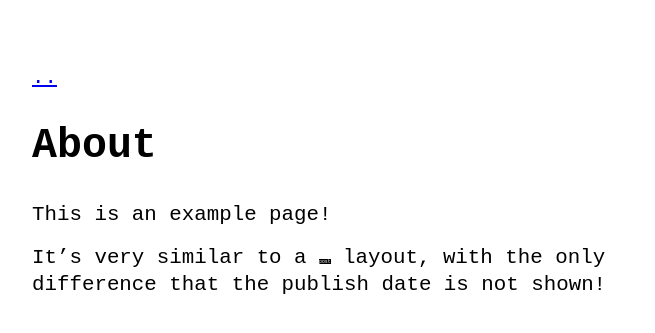
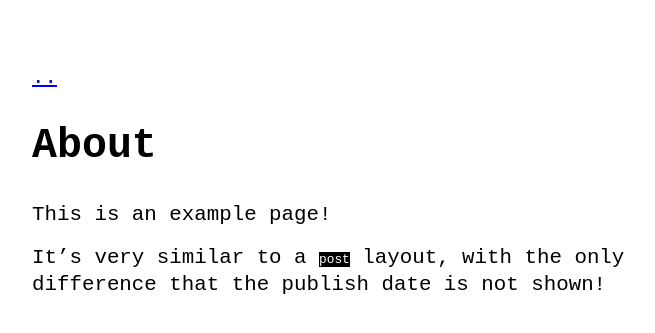
Before and after one commit to problemareas/problemareas.github.io, a Jekyll site: the page built from about.md, in a window 1280 px wide. Shown: the top 333 px of the page, without its empty margins (288-943 px from the left). Built offline with Jekyll 4.4.1, drawn with Linux system fonts in a browser that asks for light colours.

Commit message:
Update no-style-please.scss

```diff
--- a/_sass/no-style-please.scss
+++ b/_sass/no-style-please.scss
@@ -69,7 +69,7 @@ table, th, td {
 code {
   color: white;
   background: black;
-  font-size: .3rem;   // added
+  font-size: .8rem;   // added
   line-height: 1;    // added
 }
 
```
